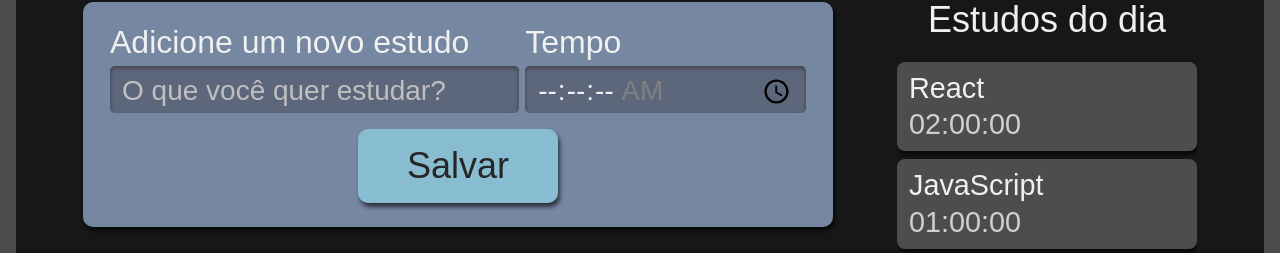
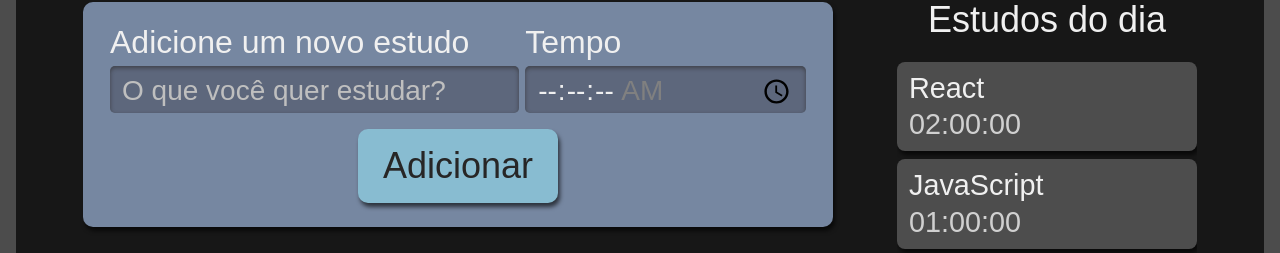
Before and after one commit to laaridiniz/alura-studies, a React (Create React App) app: page / in a window 1280 px wide. Shown: the part 222-475 px from the top of the page. Built offline with nearby package versions, Linux system fonts and the light colour scheme.

Commit message:
customizar botão usando props

```diff
--- a/src/components/button/index.tsx
+++ b/src/components/button/index.tsx
@@ -1,11 +1,11 @@
 import React from 'react';
 import style from './botao.module.scss';
 
-class Button extends React.Component {
+class Button extends React.Component< { children: React.ReactNode } > {
     render() {
         return (
             <button className={style.botao}>
-                Salvar
+                {this.props.children}
             </button>
         )
     }
--- a/src/components/form/index.tsx
+++ b/src/components/form/index.tsx
@@ -32,7 +32,9 @@
                         required
                     />
                 </div>
-                <Button/>
+                <Button>
+                    Adicionar
+                </Button>
             </form>
         );
     }
```
